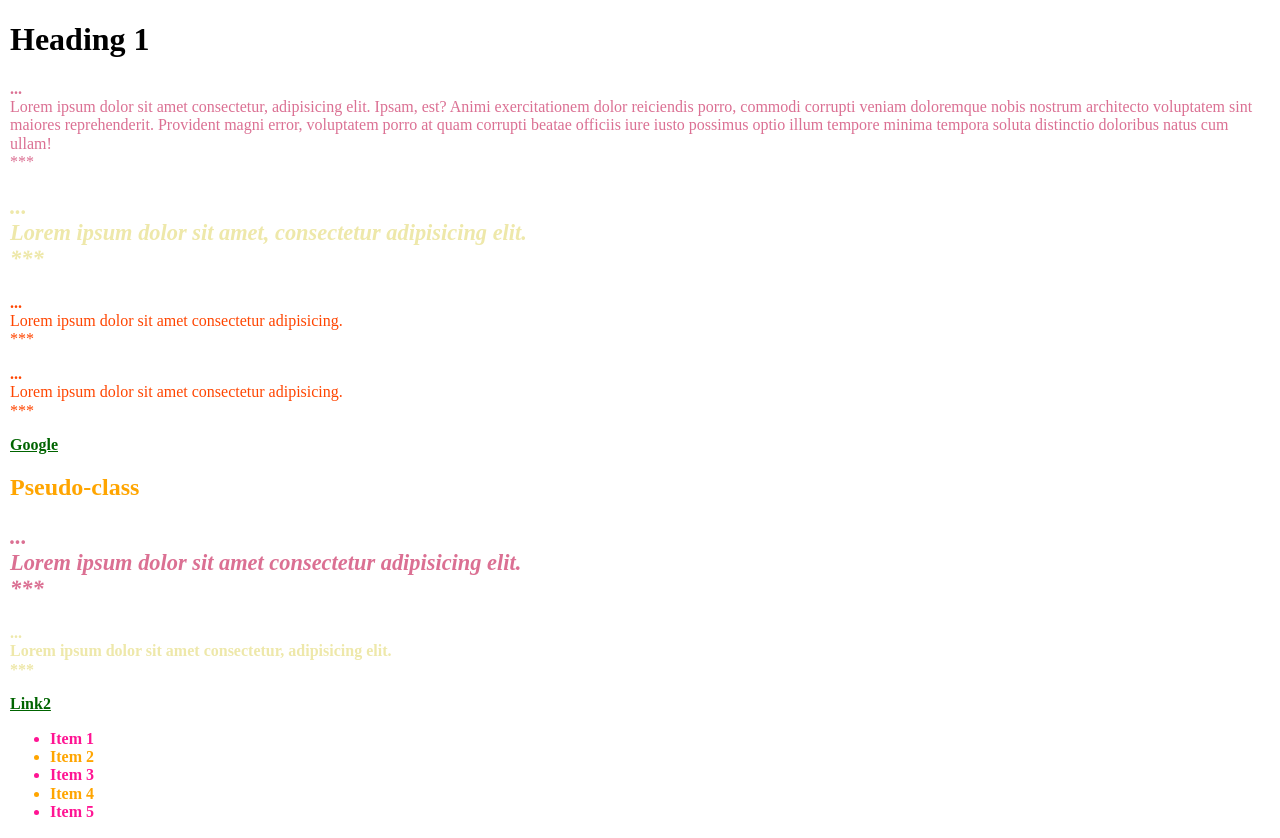
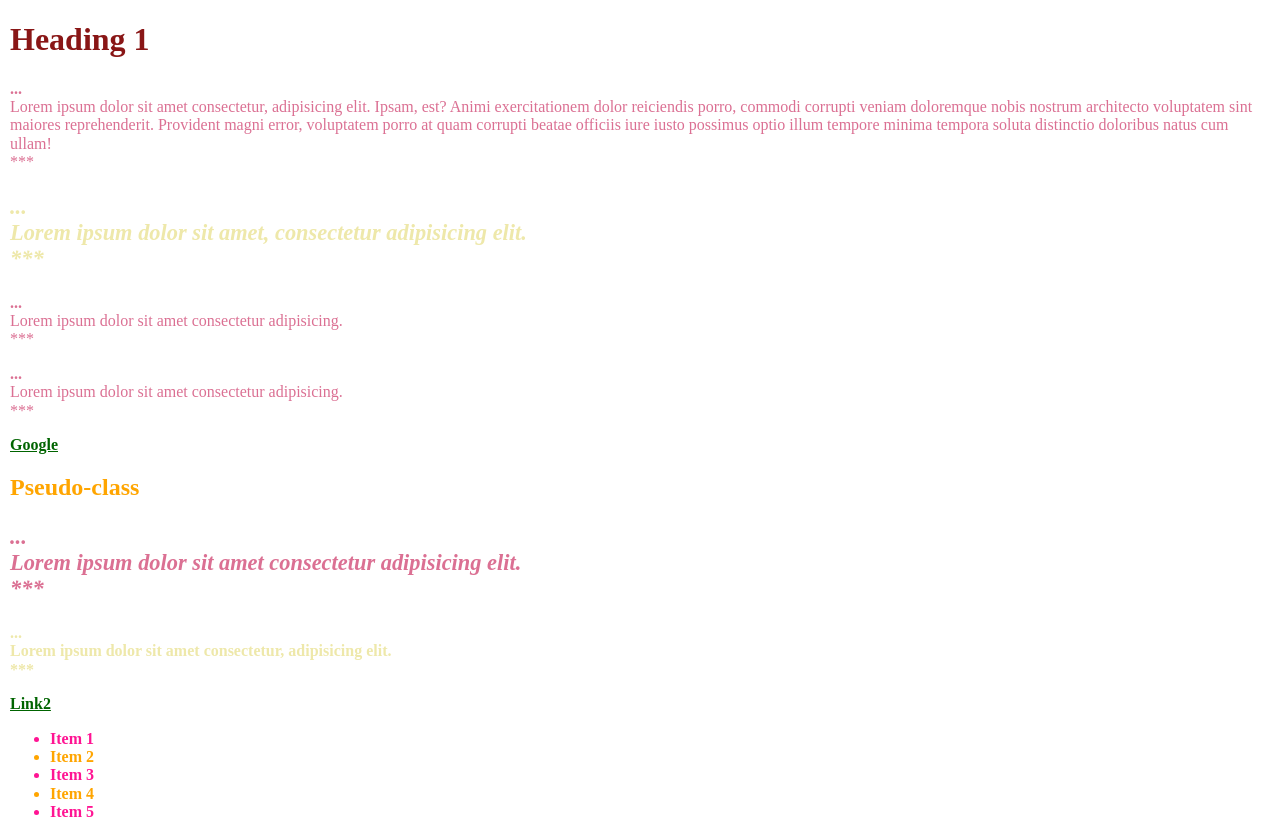
Before and after one commit to MaGabyZR/CSS_playground, a plain HTML site: page index.html in a window 1280 px wide. Drawn offline with Linux system fonts and the light colour scheme.

Commit message:
Selector Specificity

```diff
--- a/css/styles.css
+++ b/css/styles.css
@@ -1,7 +1,7 @@
 body{
     margin: 10px;
 }
-#products ~ p {
+#products {
     color: orangered;
 }
 .product{
@@ -54,3 +54,12 @@ p::after {
     content: "***";
     display: block;
 }
+h1 {
+    color: darkolivegreen;
+}
+.highlight {
+    color: deeppink;
+}
+.highlight#products {
+    color: rgb(137, 22, 22);
+}
--- a/index.html
+++ b/index.html
@@ -18,7 +18,7 @@
   </head>
   <body>
     <section id="products">
-      <h1>Heading 1</h1>
+      <h1 id="products" class="highlight">Heading 1</h1>
       <p>
         <span>L</span>orem ipsum dolor sit amet consectetur, adipisicing elit.
         Ipsam, est? Animi exercitationem dolor reiciendis porro, commodi
```
